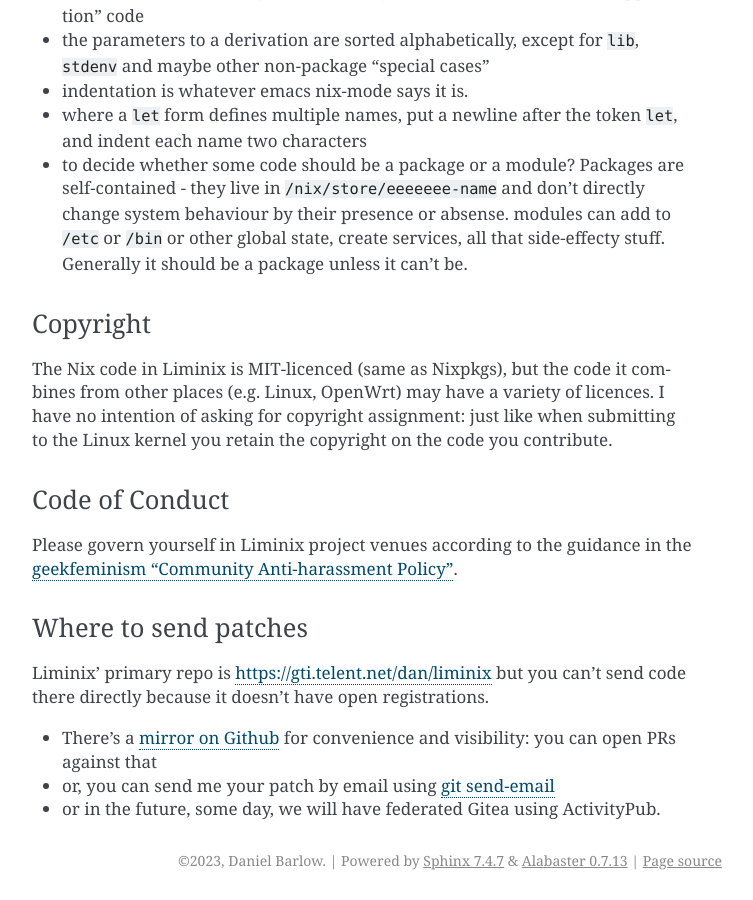
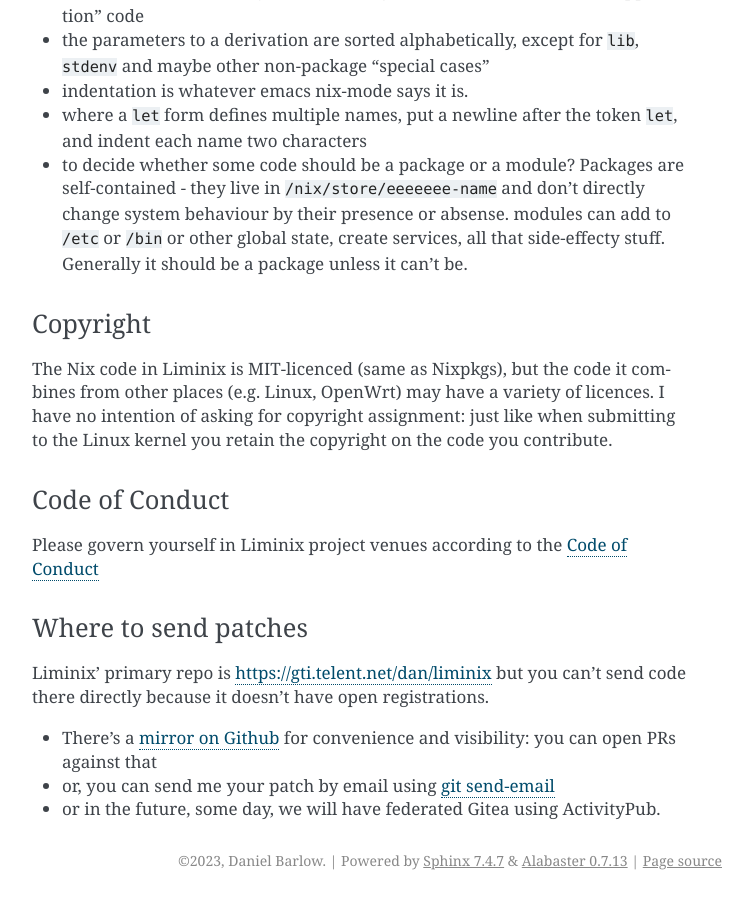
Before and after one commit to telent/liminix, a Sphinx documentation site: the page built from doc/developer.rst, in a window 1280 px wide and 900 px high, scrolled down 5000 px. Shown: the whole window, without its empty margins (388-1141 px from the left). Built offline with Sphinx 7.4.7, drawn with Linux system fonts in a browser that asks for light colours.

Commit message:
update CoC

```diff
--- a/doc/developer.rst
+++ b/doc/developer.rst
@@ -295,7 +295,8 @@
 Code of Conduct
 ===============
 
-Please govern yourself in Liminix project venues according to the guidance in the `geekfeminism "Community Anti-harassment Policy" <https://geekfeminism.wikia.org/wiki/Community_anti-harassment/Policy>`_.
+Please govern yourself in Liminix project venues according to the
+`Code of Conduct <https://gti.telent.net/dan/liminix/src/commit/7bcf6b15c3fdddafeda13f65b3cd4a422dc52cd3/CODE-OF-CONDUCT.md>`_
 
 
 Where to send patches
```
